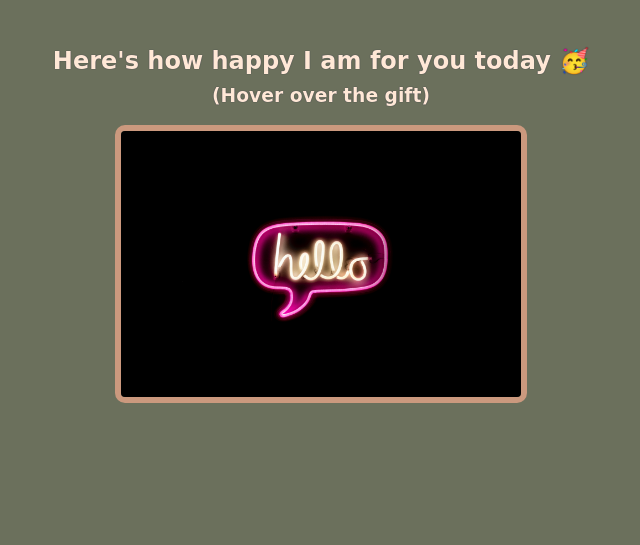
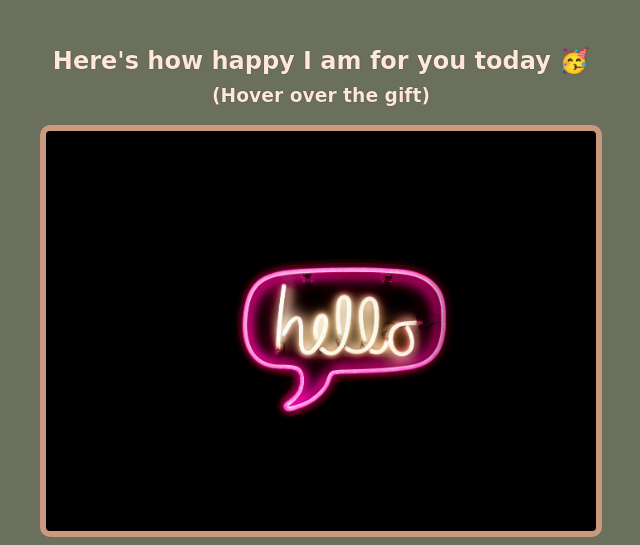
Before and after one commit to nathanlao/my_HTML_CSS_recap, a plain HTML site: page BirthdayGIFt/index.html in a window 1280 px wide. Shown: the part 349-894 px from the top of the page, without its empty margins (319-959 px from the left). Before the commit the page ends 800 px from the top, so only its background shows below. Drawn offline with Linux system fonts and the light colour scheme; a web font is replaced by a local one.

Commit message:
replace img with div

```diff
--- a/BirthdayGIFt/index.html
+++ b/BirthdayGIFt/index.html
@@ -16,7 +16,7 @@
         <div class="gift-section">
             <h2 class="gift-title">Here's how happy I am for you today 🥳</h2>
             <h3 class="gift-hint">(Hover over the gift)</h3>
-            <img class="gift-img" alt="gift" src="images/hello.png" />
+            <div class="gift-img"></div>
         </div>
     </body>
 </html>
--- a/BirthdayGIFt/styles.css
+++ b/BirthdayGIFt/styles.css
@@ -52,7 +52,15 @@ h1, h2, h3, h4, p {
 }
 
 .gift-img {
-    width: 400px;
+    /* img not center:
+        since its wrapped indise div(by deafult is block), text align only
+        center inline element inside its container */
+        /* use margin left/right: auto technique */
+    margin: 0 auto;
+    width: 550px;
+    height: 400px;
+    background-image: url("images/hello.png");
+    background-size: cover;
     border: 6px solid #cb997e;
     border-radius: 10px;
 }
```
